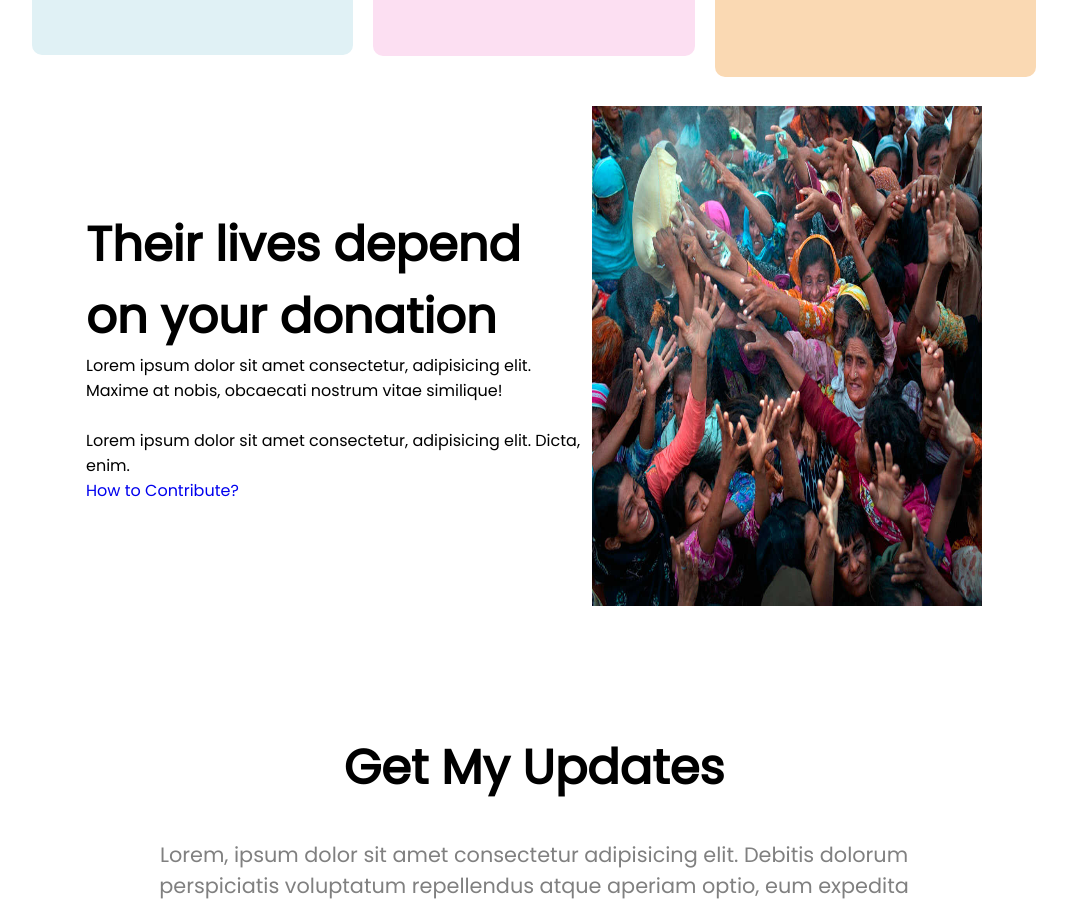
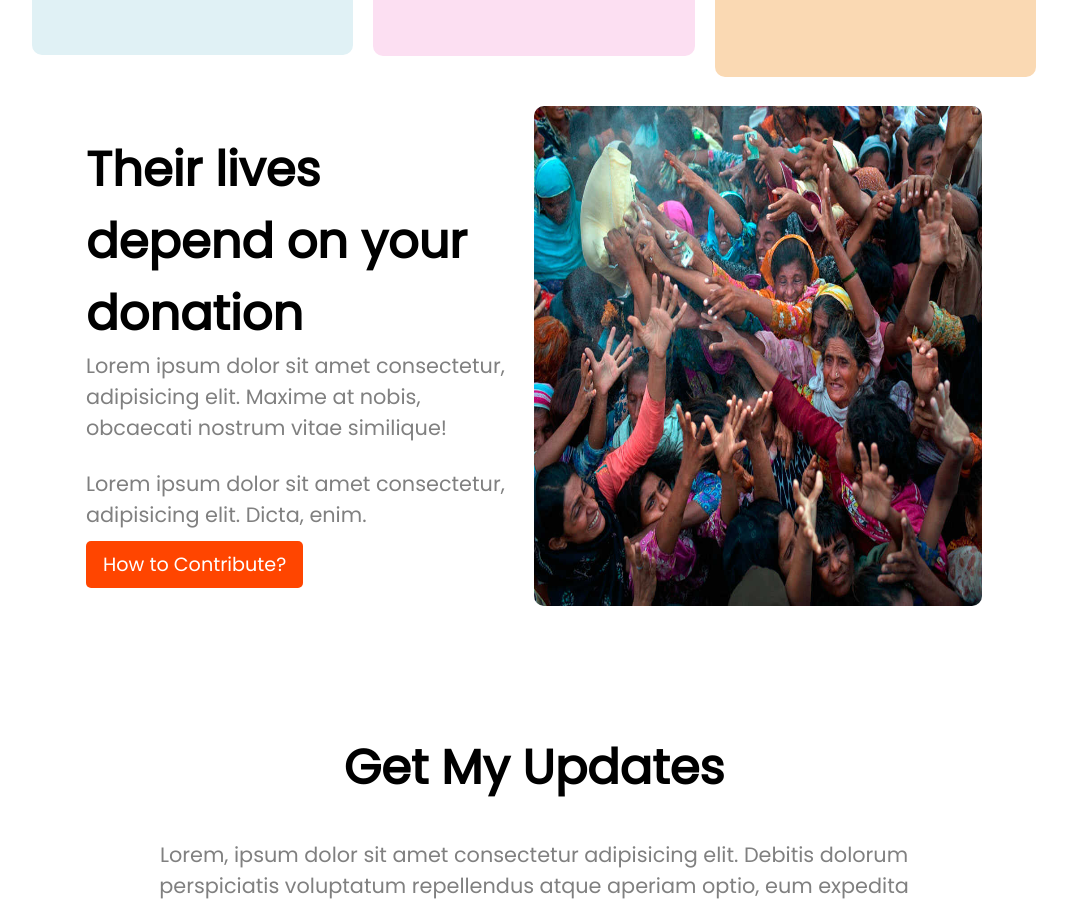
Before and after one commit to WalidurTanjim/my_first_portfolio, a plain HTML site: page index.html in a window 1280 px wide. Shown: the part 2364-3270 px from the top of the page, without its empty margins (106-1173 px from the left). Drawn offline with Linux system fonts and the light colour scheme.

Commit message:
there_life added

```diff
--- a/index.html
+++ b/index.html
@@ -78,17 +78,15 @@
 
     <section id="there_life">
         <div class="inner_life">
-            <div class="left_content">
+            <div class="left_content life_divs">
                 <h1 class="content_h1">Their lives depend on your donation</h1>
-                <p class="
-                content_p1">Lorem ipsum dolor sit amet consectetur, adipisicing elit. Maxime at nobis, obcaecati nostrum vitae similique!</p> <br>
-                <p class="
-                content_p2">Lorem ipsum dolor sit amet consectetur, adipisicing elit. Dicta, enim.</p>
+                <p class="content_p content_p1">Lorem ipsum dolor sit amet consectetur, adipisicing elit. Maxime at nobis, obcaecati nostrum vitae similique!</p> <br>
+                <p class="content_p content_p2">Lorem ipsum dolor sit amet consectetur, adipisicing elit. Dicta, enim.</p>
 
                 <a href="#" target="_blank" class="content_a">How to Contribute?</a>
             </div>
 
-            <div class="right_image">
+            <div class="right_image life_divs">
                 <img src="images/donation6.jpg" alt="Image not founded">
             </div>
         </div>
--- a/style.css
+++ b/style.css
@@ -212,6 +212,12 @@ a{
     left: 50%;
     transform: translate(-50%, -50%);
 }
+#there_life .inner_life .life_divs{
+    width: 50%;
+}
+#there_life .inner_life .left_content{
+    padding: 0 15px 0 0;
+}
 #there_life .inner_life .left_content .content_h1{
     font-size: 3rem;
 }
@@ -219,12 +225,23 @@ a{
     font-size: 1.3rem;
     color: #808080;
 }
+#there_life .inner_life .left_content .content_p2{
+    margin-bottom: 20px;
+}
+#there_life .inner_life .left_content .content_a{
+    color: #ffffff;
+    font-size: 1.2rem;
+    background-color: #ff4500;
+    padding: 10px 17px;
+    border-radius: 5px;
+}
 #there_life .inner_life .right_image{
     height: 100%;
 }
 #there_life .inner_life .right_image img{
     width: 100%;
     height: 100%;
+    border-radius: 10px;
 }
 
 
```
